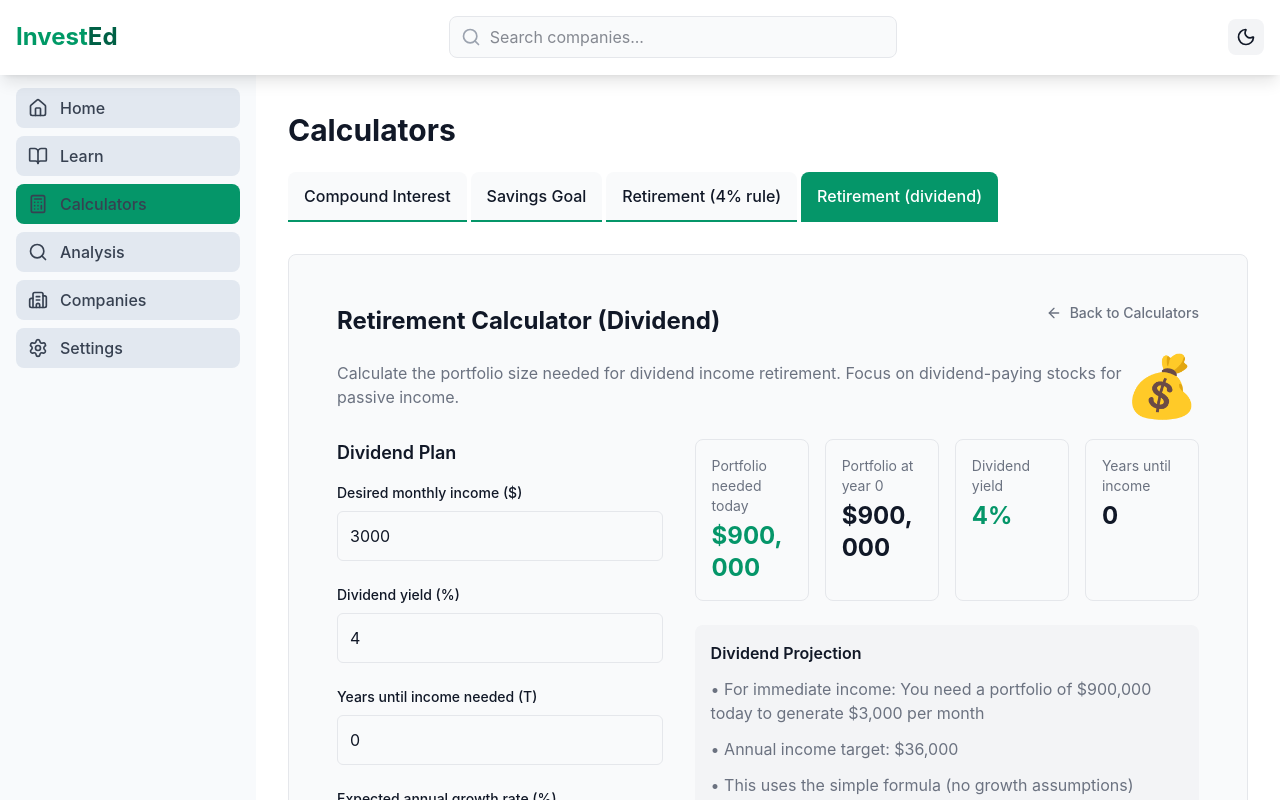
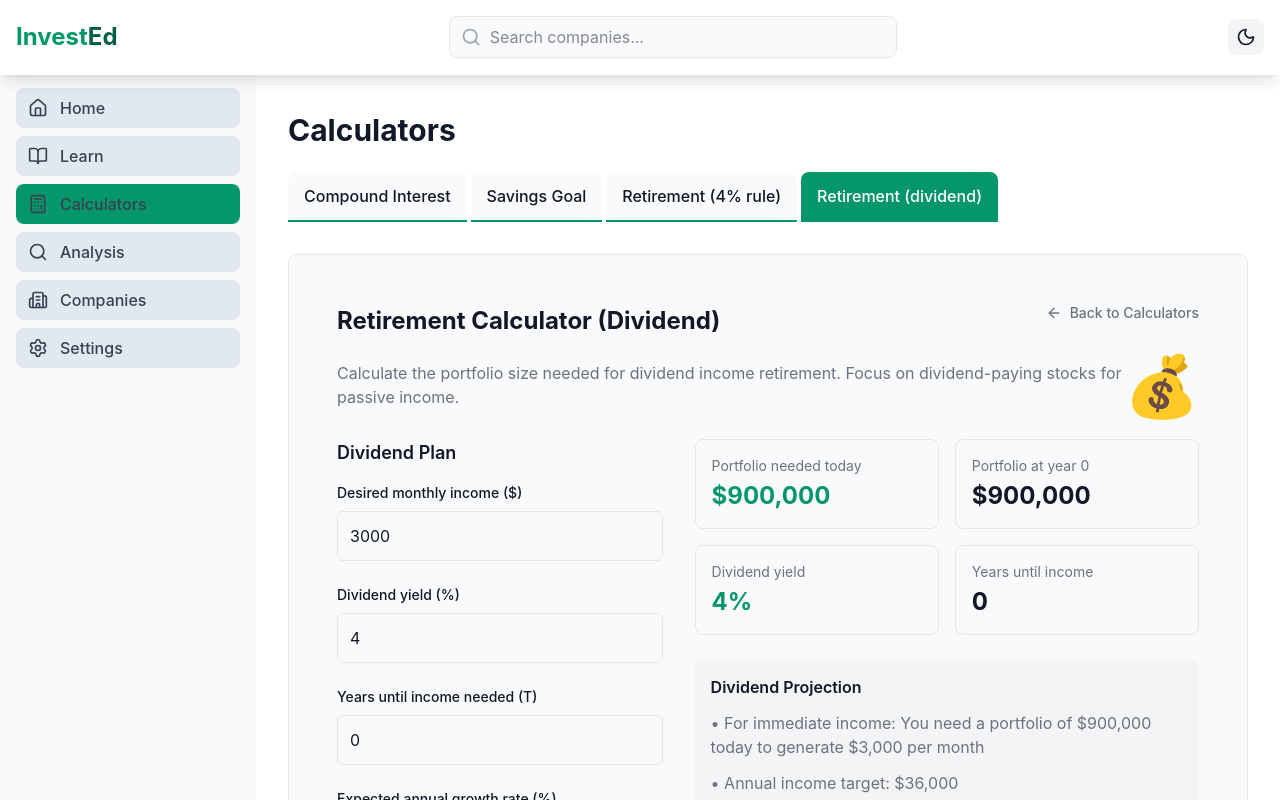
Before and after one commit to samuel-kar/invest-ed, a React (Vite) app in the folder frontend/: page /calculators/retirement-dividend in a window 1280 px wide. Shown: the top 800 px of the page. Built offline with nearby package versions, Linux system fonts and the light colour scheme.

Commit message:
change rows in dividend retirement to 2*2 instead of 4*1 for cards to avoid squeeze on desktop

```diff
--- a/frontend/src/components/calculators/calculators/RetirementDividendContainer.tsx
+++ b/frontend/src/components/calculators/calculators/RetirementDividendContainer.tsx
@@ -93,7 +93,7 @@ export default function RetirementDividendContainer() {
       {/* Results Section */}
       <div className="md:col-span-3 space-y-6">
         {/* Top Cards */}
-        <div className="grid grid-cols-1 sm:grid-cols-2 lg:grid-cols-4 gap-4">
+        <div className="grid grid-cols-1 sm:grid-cols-2 gap-4">
           <div
             className="p-4 rounded-lg border"
             style={{
```
